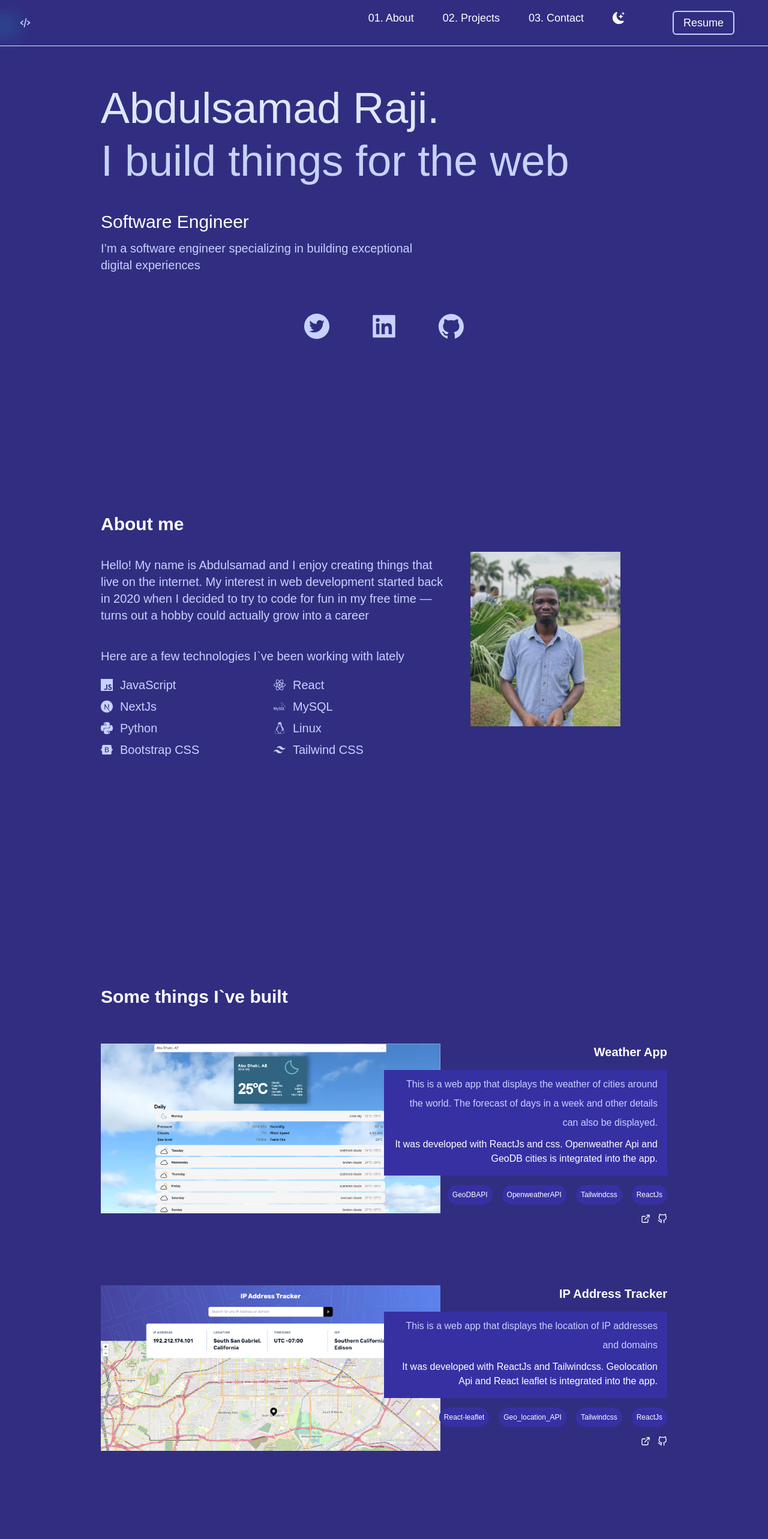
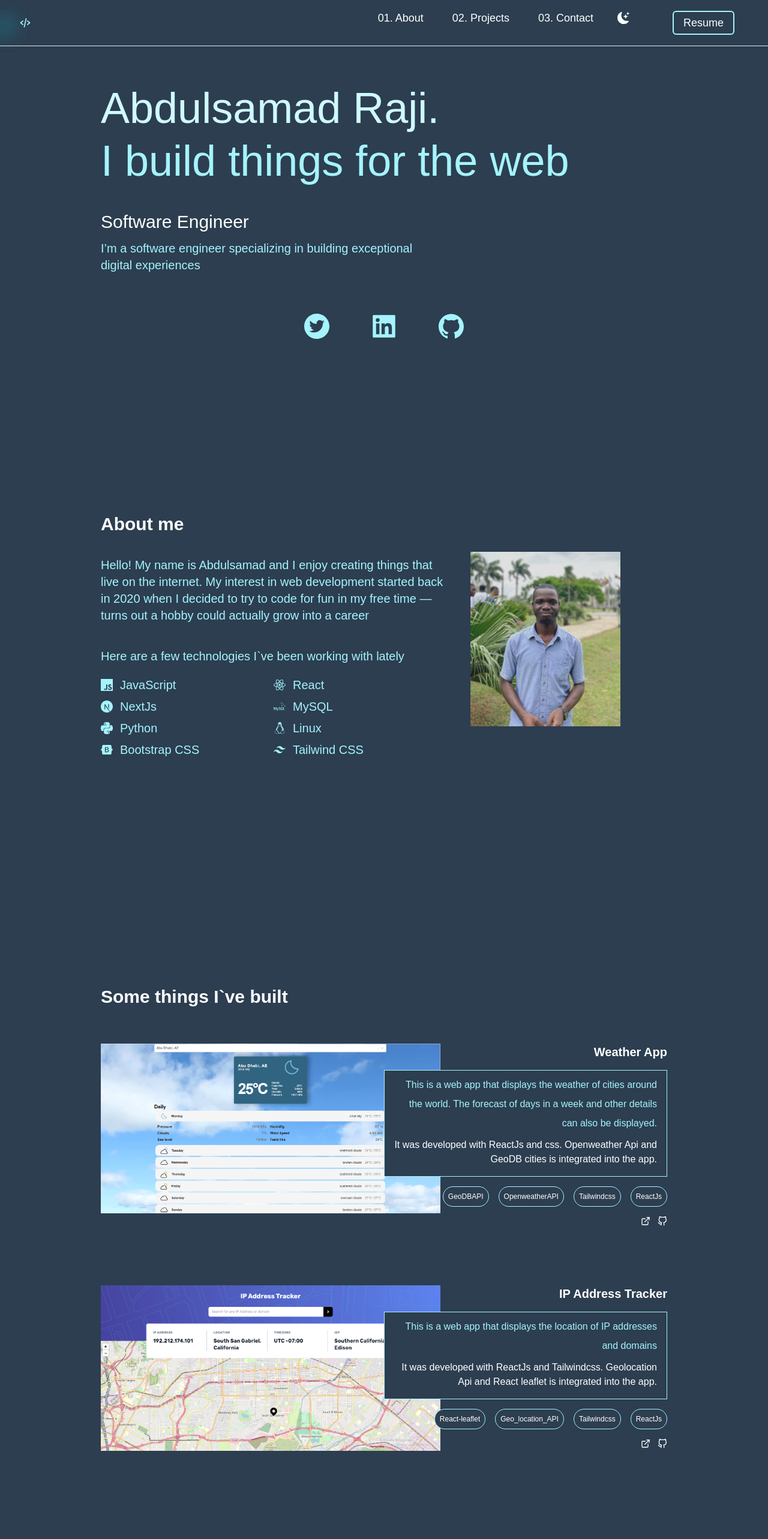
Before and after one commit to Almuhandith/react-portfolio, a Next.js app: page / in a window 1280 px wide. Shown: the top 2566 px of the page at 60% size. Built offline with nearby package versions, Linux system fonts and the light colour scheme.

Commit message:
theme changed

```diff
--- a/components/Navbar.jsx
+++ b/components/Navbar.jsx
@@ -31,19 +31,19 @@ function Navbar() {
 
   return (
     <main>
-        <nav  className={`w-full border-b bg-white dark:bg-indigo-900 fixed top-0 left-0 right-0 z-50`}>
+        <nav  className={`w-full border-b bg-white dark:bg-primary fixed top-0 left-0 right-0 z-50`}>
           <div className="justify-between px-4 mx-auto lg:max-w-7xl md:items-center md:flex md:px-8">
             <div className="flex items-center justify-between py-3 md:py-6 md:block">
               <Link href="/">
-                <h1 className='text-xl font-bold font-burtons text-indigo-600 dark:text-indigo-200'>
+                <h1 className='text-xl font-bold font-burtons text-cyan-600 dark:text-cyan-200'>
                   <BiCodeAlt />
                 </h1>
               </Link>
               <div className="md:hidden">
-                <button className="p-2 right-0 text-indigo-200 rounded-md outline-none focus:border-indigo-400" onClick={() => setNavBar(!navBar)}
+                <button className="p-2 right-0 text-cyan-200 rounded-md outline-none focus:border-cyan-400" onClick={() => setNavBar(!navBar)}
                 >
                   {navBar ? (
-                    <MdClose width={30} height={30} className="text-indigo-200"/>
+                    <MdClose width={30} height={30} className="text-cyan-200"/>
                   ) : (
                     <GiHamburgerMenu width={30} height={30} className="focus:border-none active:border-none" />
                   )}
@@ -57,27 +57,27 @@ function Navbar() {
                 }`}
               >
                 <ul className="h-screen md:h-auto items-center justify-center md:flex ">
-                  <li className="pb-6 text-lg dark:text-white py-2 md:px-6 text-center border-b-2 md:border-b-0  hover:bg-purple-900  border-indigo-200  md:hover:text-indigo-600 md:hover:bg-transparent">
+                  <li className="pb-6 text-lg dark:text-white py-2 md:px-6 text-center border-b-2 md:border-b-0  hover:bg-purple-900  border-cyan-200  md:hover:text-cyan-600 md:hover:bg-transparent">
                     <Link href="#about" onClick={() => setNavBar(!navBar)}>
                       01. About
                     </Link>
                   </li>
-                  <li className="pb-6 text-lg dark:text-white py-2 px-6 text-center  border-b-2 md:border-b-0  hover:bg-purple-600  border-indigo-200  md:hover:text-indigo-600 md:hover:bg-transparent">
+                  <li className="pb-6 text-lg dark:text-white py-2 px-6 text-center  border-b-2 md:border-b-0  hover:bg-purple-600  border-cyan-200  md:hover:text-cyan-600 md:hover:bg-transparent">
                     <Link href="#projects" onClick={() => setNavBar(!navBar)}>
                       02. Projects
                     </Link>
                   </li>
-                  <li className="pb-6 text-lg dark:text-white py-2 px-6 text-center  border-b-2 md:border-b-0  hover:bg-purple-600  border-indigo-200  md:hover:text-indigo-600 md:hover:bg-transparent">
+                  <li className="pb-6 text-lg dark:text-white py-2 px-6 text-center  border-b-2 md:border-b-0  hover:bg-purple-600  border-cyan-200  md:hover:text-cyan-600 md:hover:bg-transparent">
                     <Link href="#contact" onClick={() => setNavBar(!navBar)}>
                       03. Contact
                     </Link>
                   </li>
-                  <li className="pb-6 dark:text-white py-2 px-6 items-center  border-b-2 md:border-b-0  hover:bg-purple-600  border-indigo-200  md:hover:text-indigo-600 md:hover:bg-transparent">
-                    <BsFillMoonStarsFill onClick={toggleDarkMode} className='cursor-pointer text-xl text-center'/>
+                  <li className="pb-6 dark:text-white py-2 lg:px-4 px-28 border-b-2 md:border-b-0  hover:bg-purple-600  border-cyan-200  md:hover:text-cyan-600 md:hover:bg-transparent">
+                    <BsFillMoonStarsFill onClick={toggleDarkMode} className='cursor-pointer text-xl'/>
                   </li>
-                  <li className="pb-6 text-lg dark:text-white pt-6 py-2 px-6 text-center  border-b-2 md:border-b-0  hover:bg-purple-600  border-indigo-200  md:hover:text-indigo-600 md:hover:bg-transparent">
+                  <li className="pb-6 text-lg dark:text-white pt-6 py-2 px-6 text-center  border-b-2 md:border-b-0  hover:bg-purple-600  border-cyan-200  md:hover:text-cyan-600 md:hover:bg-transparent">
                     <Link
-                      className='lg:border-2 lg:border-indigo-600 lg:px-4 lg:py-2 rounded-md ml-8 dark:border-indigo-200 dark:hover:bg-indigo-900'
+                      className='lg:border-2 lg:border-cyan-600 lg:px-4 lg:py-2 rounded-md ml-8 dark:border-cyan-200 dark:hover:bg-primary'
                       href='https://drive.google.com/file/d/1IT4Ykioxov_TulVpVTW0QX47PX1Cd6q5/view' target="_blank" rel='noreferrer'
                     >
                       Resume
--- a/src/app/page.js
+++ b/src/app/page.js
@@ -26,21 +26,21 @@ export default function Home() {
       </Head>
 
 
-      <main className={`font-malgun-gothic bg-white px-3 md:px-20 lg:px-50 dark:bg-indigo-900 dark:text-white`}>
+      <main className={`font-malgun-gothic bg-white px-3 md:px-20 lg:px-50 dark:bg-primary dark:text-white`}>
         <Navbar />
         <section className="min-h-screen pt-16 lg:pt-24">
           <div className='max-w-5xl mx-auto p-10 py-10'>
-            <h2 className='text-5xl py-2 text-indigo-600 dark:text-indigo-100 font-medium md:text-6xl lg:text-7xl'>Abdulsamad Raji.</h2>
-            <h3 className='text-3xl py-2 text-indigo-800 dark:text-indigo-200 font-medium md:text-6xl lg:text-7xl'>I build things for the web</h3>
+            <h2 className='text-5xl py-2 text-cyan-600 dark:text-cyan-100 font-medium md:text-6xl lg:text-7xl'>Abdulsamad Raji.</h2>
+            <h3 className='text-3xl py-2 text-cyan-800 dark:text-cyan-200 font-medium md:text-6xl lg:text-7xl'>I build things for the web</h3>
             <h4 className='text-2xl pt-10 md:text-3xl'>Software Engineer</h4>
-            <p className='text-md py-3 leading-8 text-indigo-800 md:text-xl max-w-xl dark:text-indigo-200'>
+            <p className='text-md py-3 leading-8 text-cyan-800 md:text-xl max-w-xl dark:text-cyan-200'>
             I’m a software engineer specializing in building exceptional digital experiences
             </p>
           </div>
-          <div className='text-5xl flex justify-center max-w-xl mx-auto gap-16 py-3 text-gray-600 dark:text-indigo-200'>
-            <a href='#' className='hover:text-indigo-600 dark:hover:text-indigo-200'><AiFillTwitterCircle/></a>
-            <a href='https://www.linkedin.com/in/abdulsamad-raji' target="_blank" rel='noreferrer' className='hover:text-indigo-600 dark:hover:text-indigo-200'><AiFillLinkedin/></a>
-            <a href='https://www.github.com/Almuhandith' className='hover:text-indigo-600 dark:hover:text-indigo-200'><AiFillGithub/></a>
+          <div className='text-5xl flex justify-center max-w-xl mx-auto gap-16 py-3 text-gray-600 dark:text-cyan-200'>
+            <a href='#' className='hover:text-cyan-600 dark:hover:text-cyan-200'><AiFillTwitterCircle/></a>
+            <a href='https://www.linkedin.com/in/abdulsamad-raji' target="_blank" rel='noreferrer' className='hover:text-cyan-600 dark:hover:text-cyan-200'><AiFillLinkedin/></a>
+            <a href='https://www.github.com/Almuhandith' className='hover:text-cyan-600 dark:hover:text-cyan-200'><AiFillGithub/></a>
           </div>
         </section>
         {/* second page */}
@@ -49,9 +49,9 @@ export default function Home() {
             <h3 className='text-3xl py-4 font-bold'>About me</h3>
             <div className='lg:flex gap-10'>
               <div>
-                <p className={`max-w-xl py-5 lg:text-xl dark:text-indigo-200 leading-8`}>Hello! My name is Abdulsamad and I enjoy creating things that live on the internet. My interest in web development started back in 2020 when I decided to try to code for fun in my free time — turns out a hobby could actually grow into a career</p>
-                <p className='max-w-xl py-5 lg:text-xl dark:text-indigo-200 leading-8'>Here are a few technologies I`ve been working with lately</p>
-                <ul className='dark:text-indigo-200 lg:text-xl grid grid-cols-2'>
+                <p className={`max-w-xl py-5 lg:text-xl dark:text-cyan-200 leading-8`}>Hello! My name is Abdulsamad and I enjoy creating things that live on the internet. My interest in web development started back in 2020 when I decided to try to code for fun in my free time — turns out a hobby could actually grow into a career</p>
+                <p className='max-w-xl py-5 lg:text-xl dark:text-cyan-200 leading-8'>Here are a few technologies I`ve been working with lately</p>
+                <ul className='dark:text-cyan-200 lg:text-xl grid grid-cols-2'>
                   <li className='flex gap-3 mb-2'><SiJavascript className='mt-1' />JavaScript</li>
                   <li className='flex gap-3 mb-2'><SiReact className='mt-1' />React</li>
                   <li className='flex gap-3 mb-2'><SiNextdotjs className='mt-1'/>NextJs</li>
@@ -63,7 +63,7 @@ export default function Home() {
                 </ul>
               </div>
               <div>
-                <Image alt='' src={profile} height={250} width={250} className='transition ease-in-out contrast-75 hover:filter-none hover:-tranindigo-y-1 hover:scale-110 duration-700 mt-3'/>
+                <Image alt='' src={profile} height={250} width={250} className='transition ease-in-out contrast-75 hover:filter-none hover:-trancyan-y-1 hover:scale-110 duration-700 mt-3'/>
               </div>
             </div>
           </div>
@@ -80,20 +80,22 @@ export default function Home() {
               </div>
               <div className='lg:absolute lg:z-10 lg:right-0 lg:w-1/2 lg:text-right'>
                 <h4 className='text-xl font-semibold mb-4'>Weather App</h4>
-                <p className='text-md py-2 lg:px-4 leading-8 lg:bg-indigo-800 text-indigo-200'>
+                <div className='dark:lg:bg-primary lg:bg-white lg:border lg:border-cyan-200'>
+                  <p className='text-md py-2 lg:px-4 leading-8 dark:text-cyan-200'>
                     This is a web app that displays the weather of cities around the world. The forecast of days in a week and other details can also be displayed.
                   </p>
-                <p className='lg:bg-indigo-800 lg:px-4 lg:pb-4'>It was developed with ReactJs and css. Openweather Api and GeoDB cities is integrated into the app.
+                  <p className='lg:px-4 lg:pb-4'>It was developed with ReactJs and css. Openweather Api and GeoDB cities is integrated into the app.
                   </p>
+                </div>
                 <div className='flex gap-1 lg:gap-4 lg:flex-row-reverse text-xs lg:mt-4'>
-                  <p className='lg:bg-indigo-800 lg:px-2 py-2 rounded-full'>ReactJs</p>
-                  <p className='lg:bg-indigo-800 p-2 rounded-full'>Tailwindcss</p>
-                  <p className='lg:bg-indigo-800 p-2 rounded-full'>OpenweatherAPI</p>
-                  <p className='lg:bg-indigo-800 p-2 rounded-full'>GeoDBAPI</p>
+                  <p className='dark:lg:bg-primary lg:border lg:border-cyan-200 lg:px-2 py-2 rounded-full'>ReactJs</p>
+                  <p className='dark:lg:bg-primary lg:border lg:border-cyan-200 p-2 rounded-full'>Tailwindcss</p>
+                  <p className='dark:lg:bg-primary lg:border lg:border-cyan-200 p-2 rounded-full'>OpenweatherAPI</p>
+                  <p className='dark:lg:bg-primary lg:border lg:border-cyan-200 p-2 rounded-full'>GeoDBAPI</p>
                 </div>
                 <div className='flex gap-3 flex-row-reverse mt-4'>
-                  <a href='https://github.com/Almuhandith/react-weather-app' className='hover:text-indigo-200'><FiGithub/></a>
-                  <a href='https://react-weather-app-sable.vercel.app/' className='hover:text-indigo-200'><FiExternalLink /></a>
+                  <a href='https://github.com/Almuhandith/react-weather-app' className='hover:text-cyan-200'><FiGithub/></a>
+                  <a href='https://react-weather-app-sable.vercel.app/' className='hover:text-cyan-200'><FiExternalLink /></a>
 
                 </div>
               </div>
@@ -106,20 +108,22 @@ export default function Home() {
               </div>
               <div className='lg:absolute lg:z-10 lg:right-0 lg:w-1/2 lg:text-right'>
                 <h4 className='text-xl font-semibold mb-4'>IP Address Tracker</h4>
-                <p className='text-md py-2 leading-8 lg:px-4 lg:bg-indigo-800 text-indigo-200'>
+                <div className='dark:lg:bg-primary lg:bg-white lg:border lg:border-cyan-200'>
+                  <p className='text-md py-2 leading-8 lg:px-4 dark:text-cyan-200'>
                     This is a web app that displays the location of IP addresses and domains
                   </p>
-                <p className='lg:bg-indigo-800 lg:px-4 lg:pb-4'>It was developed with ReactJs and Tailwindcss. Geolocation Api and React leaflet is integrated into the app.
+                  <p className='lg:px-4 lg:pb-4'>It was developed with ReactJs and Tailwindcss. Geolocation Api and React leaflet is integrated into the app.
                   </p>
+                </div>
                 <div className='flex gap-0 lg:gap-4 lg:flex-row-reverse text-xs lg:mt-4'>
-                  <p className='lg:bg-indigo-800 lg:px-2 py-2 rounded-full'>ReactJs</p>
-                  <p className='lg:bg-indigo-800 p-2 rounded-full'>Tailwindcss</p>
-                  <p className='lg:bg-indigo-800 p-2 rounded-full'>Geo_location_API</p>
-                  <p className='lg:bg-indigo-800 p-2 rounded-full'>React-leaflet</p>
+                  <p className='dark:lg:bg-primary lg:border lg:border-cyan-200 lg:px-2 py-2 rounded-full'>ReactJs</p>
+                  <p className='dark:lg:bg-primary lg:border lg:border-cyan-200 p-2 rounded-full'>Tailwindcss</p>
+                  <p className='dark:lg:bg-primary lg:border lg:border-cyan-200 p-2 rounded-full'>Geo_location_API</p>
+                  <p className='dark:lg:bg-primary lg:border lg:border-cyan-200 p-2 rounded-full'>React-leaflet</p>
                 </div>
                 <div className='flex gap-3 flex-row-reverse mt-4'>
-                  <a href='https://github.com/Almuhandith/ip-address-tracker' className='hover:text-indigo-200'><FiGithub/></a>
-                  <a href='https://ip-address-tracker-abdulsamad.vercel.app/' className='hover:text-indigo-200'><FiExternalLink /></a>
+                  <a href='https://github.com/Almuhandith/ip-address-tracker' className='hover:text-cyan-200'><FiGithub/></a>
+                  <a href='https://ip-address-tracker-abdulsamad.vercel.app/' className='hover:text-cyan-200'><FiExternalLink /></a>
                 </div>
               </div>
             </div>
@@ -129,7 +133,7 @@ export default function Home() {
         {/* <section className='min-h-screen max-w-5xl mx-auto'>
           <div className=''>
             <h3 className='text-3xl py-1'>Services I offer</h3>
-            <p className='text-md py-2 leading-8 text-indigo-800 dark:text-indigo-200'>
+            <p className='text-md py-2 leading-8 text-cyan-800 dark:text-cyan-200'>
               Lorem ipsum dolor sit amet consectetur adipisicing elit. Suscipit labore, quaerat sint accusantium voluptatum numquam sapiente quos unde pariatur autem modi at qui corporis doloremque tenetur esse adipisci? Tempore, omnis?
             </p>
             <p>Lorem ipsum dolor sit amet consectetur adipisicing elit. Voluptates magni ut unde aliquam perferendis veniam nobis. Architecto consequatur magni, ipsam eos minima quaerat modi ratione assumenda totam alias quam quidem!</p>
@@ -141,11 +145,11 @@ export default function Home() {
               <p className='py-2'>
                 Lorem ipsum, dolor sit amet consectetur adipisicing elit. Officia, non dolor delectus repellendus ducimus iusto illo dolore ad ab? Illo repudiandae inventore aperiam soluta possimus dolorum ea non nam vel!
               </p>
-              <h4 className='py-4 text-indigo-600'>Development languages and tools i use</h4>
-              <p className='text-indigo-800 py-1 dark:text-indigo-200'>JavaScript</p>
-              <p className='text-indigo-800 py-1 dark:text-indigo-200'>Python</p>
-              <p className='text-indigo-800 py-1 dark:text-indigo-200'>MySQL</p>
-              <p className='text-indigo-800 py-1 dark:text-indigo-200'>C</p>
+              <h4 className='py-4 text-cyan-600'>Development languages and tools i use</h4>
+              <p className='text-cyan-800 py-1 dark:text-cyan-200'>JavaScript</p>
+              <p className='text-cyan-800 py-1 dark:text-cyan-200'>Python</p>
+              <p className='text-cyan-800 py-1 dark:text-cyan-200'>MySQL</p>
+              <p className='text-cyan-800 py-1 dark:text-cyan-200'>C</p>
             </div>
             <div className='text-center shadow-lg p-10 rounded-xl my-10'>
               <Image alt = '' src={code} height={100} width={100} />
@@ -153,11 +157,11 @@ export default function Home() {
               <p className='py-2'>
                 Lorem ipsum, dolor sit amet consectetur adipisicing elit. Officia, non dolor delectus repellendus ducimus iusto illo dolore ad ab? Illo repudiandae inventore aperiam soluta possimus dolorum ea non nam vel!
               </p>
-              <h4 className='py-4 text-indigo-600'>Development languages and tools i use</h4>
-              <p className='text-indigo-800 py-1 dark:text-indigo-200'>JavaScript</p>
-              <p className='text-indigo-800 py-1 dark:text-indigo-200'>React</p>
-              <p className='text-indigo-800 py-1 dark:text-indigo-200'>Typescript</p>
-              <p className='text-indigo-800 py-1 dark:text-indigo-200'>NextJs</p>
+              <h4 className='py-4 text-cyan-600'>Development languages and tools i use</h4>
+              <p className='text-cyan-800 py-1 dark:text-cyan-200'>JavaScript</p>
+              <p className='text-cyan-800 py-1 dark:text-cyan-200'>React</p>
+              <p className='text-cyan-800 py-1 dark:text-cyan-200'>Typescript</p>
+              <p className='text-cyan-800 py-1 dark:text-cyan-200'>NextJs</p>
             </div>
             <div className='text-center shadow-lg p-10 rounded-xl my-10'>
               <Image alt = '' src={consulting} width={100} height={100} />
@@ -165,21 +169,21 @@ export default function Home() {
               <p className='py-2'>
                 Lorem ipsum, dolor sit amet consectetur adipisicing elit. Officia, non dolor delectus repellendus ducimus iusto illo dolore ad ab? Illo repudiandae inventore aperiam soluta possimus dolorum ea non nam vel!
               </p>
-              <h4 className='py-4 text-indigo-600'>Development languages and tools i use</h4>
-              <p className='text-indigo-800 py-1 dark:text-indigo-200'>Flask</p>
-              <p className='text-indigo-800 py-1 dark:text-indigo-200'>Python</p>
-              <p className='text-indigo-800 py-1 dark:text-indigo-200'>MySQL</p>
+              <h4 className='py-4 text-cyan-600'>Development languages and tools i use</h4>
+              <p className='text-cyan-800 py-1 dark:text-cyan-200'>Flask</p>
+              <p className='text-cyan-800 py-1 dark:text-cyan-200'>Python</p>
+              <p className='text-cyan-800 py-1 dark:text-cyan-200'>MySQL</p>
             </div>
           </div>
         </section> */}
         <section id='contact' className='min-h-screen pt-10'>
           <div className='max-w-5xl mx-auto text-center p-10'>
-            <h5 className='text-sm dark:text-indigo-200'>03. What`s next</h5>
+            <h5 className='text-sm dark:text-cyan-200'>03. What`s next</h5>
             <h3 className='lg:text-5xl text-3xl font-bold'>Get in touch</h3>
-            <p className='max-w-xl lg:max-w-8xl lg:mx-auto py-12 lg:text-xl dark:text-indigo-200 leading-8'>My inbox is always open. Whether you have a question or just want to say hi or you have an opportunity for me, I’ll try my best to get back to you!
+            <p className='max-w-xl lg:max-w-8xl lg:mx-auto py-12 lg:text-xl dark:text-cyan-200 leading-8'>My inbox is always open. Whether you have a question or just want to say hi or you have an opportunity for me, I’ll try my best to get back to you!
             </p>
             <a
-                  className='border-2 border-indigo-600 px-4 py-2 rounded-md ml-8 dark:border-indigo-200 dark:hover:bg-indigo-900'
+                  className='border-2 border-cyan-600 px-4 py-2 rounded-md ml-8 dark:border-cyan-200 dark:hover:bg-primary'
                   href='mailto:almuhandith1497@gmail.com'
                 >
                   Say Hello!
--- a/tailwind.config.js
+++ b/tailwind.config.js
@@ -17,6 +17,9 @@ module.exports = {
       },
       colors: {
         dark: '#1f2937',
+        primary: '#2C3E50',
+        secondary: '#9966CC',
+        accent: '#FFFFFF',
       },
     },
   },
```
Lines whose indentation alone changed are shown as unchanged.
